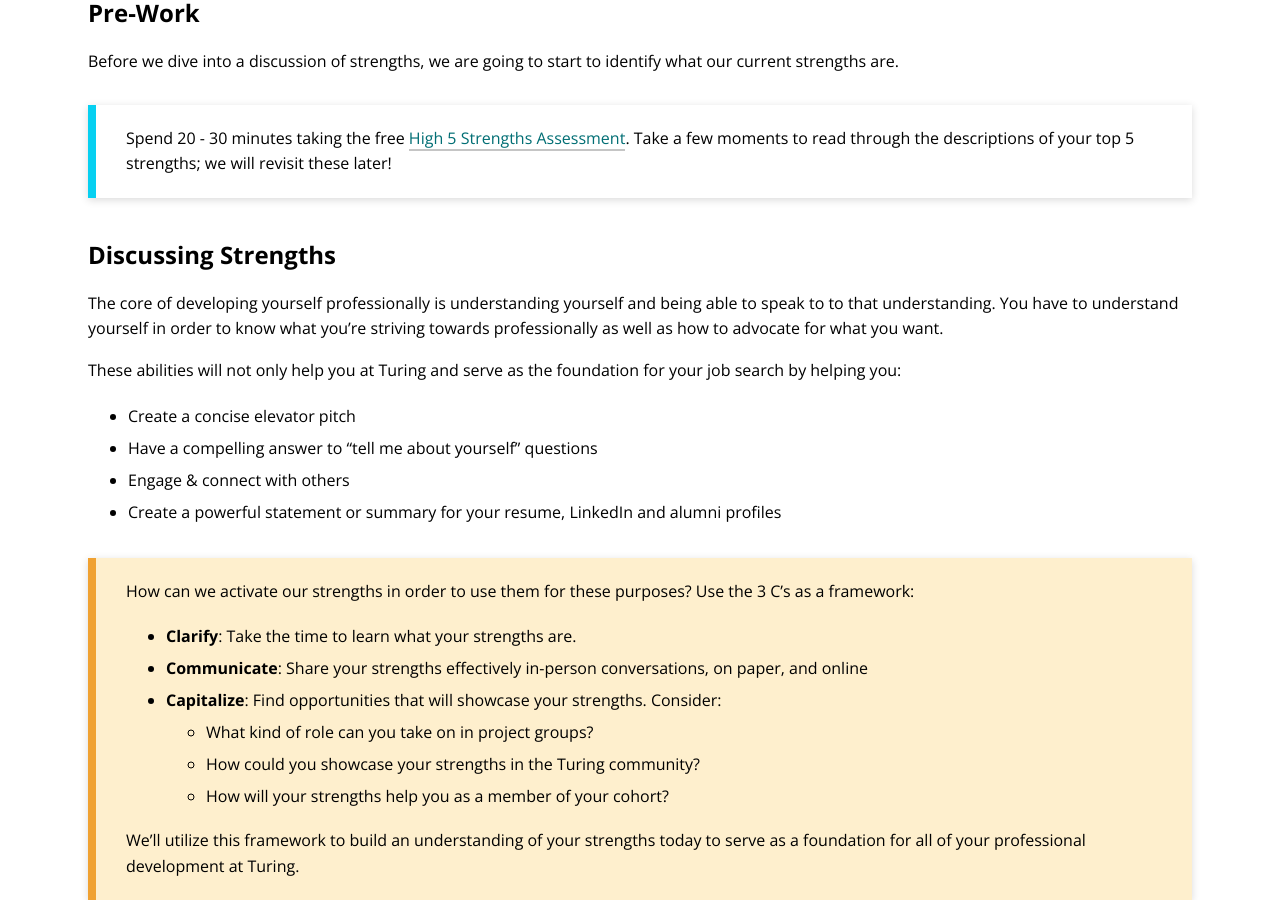
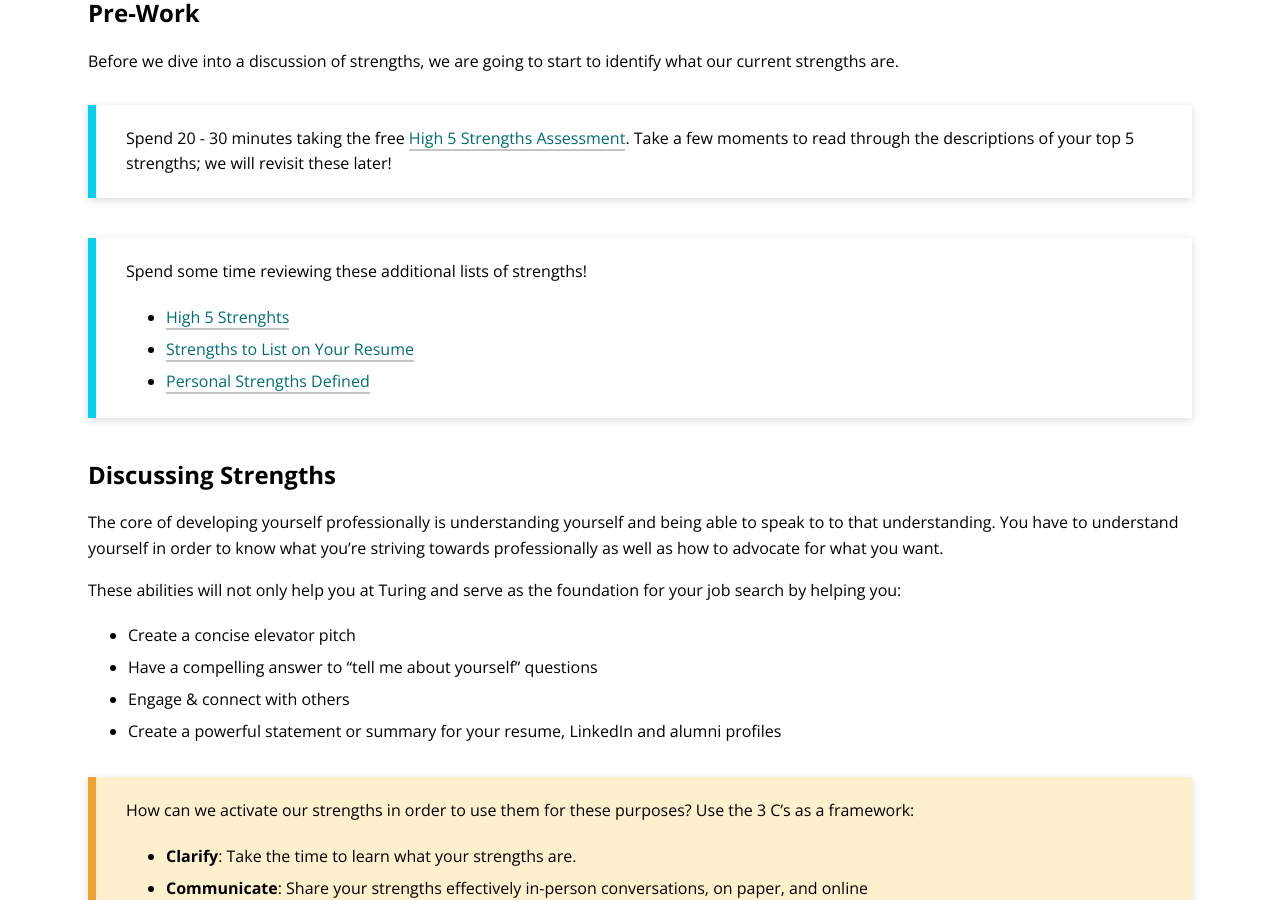
Before and after one commit to turingschool/launch-curriculum, a Jekyll site: the page built from module3/lessons/Week2/FindingYourStrengths.md, in a window 1280 px wide and 900 px high, scrolled down 429 px. Built offline with Jekyll 4.4.1, drawn with Linux system fonts in a browser that asks for light colours; nearby versions of some CDN libraries; comment, search, counter and statistics services are not loaded.

Commit message:
update pre-work

```diff
--- a/module3/lessons/Week2/FindingYourStrengths.md
+++ b/module3/lessons/Week2/FindingYourStrengths.md
@@ -14,6 +14,15 @@ Before we dive into a discussion of strengths, we are going to start to identify
 
 <section class='call-to-action' markdown='1'>
 Spend 20 - 30 minutes taking the free [High 5 Strengths Assessment](https://test.high5test.com/registration).  Take a few moments to read through the descriptions of your top 5 strengths; we will revisit these later!
+</section>
+
+<section class='call-to-action' markdown='1'>
+
+Spend some time reviewing these additional lists of strengths!
+* [High 5 Strenghts](https://high5test.com/wp-content/uploads/2018/04/HIGH5-Strengths-Sequence-Sample.pdf)
+* [Strengths to List on Your Resume](https://www.indeed.com/career-advice/resumes-cover-letters/strength-in-resume)
+* [Personal Strengths Defined](https://positivepsychology.com/what-are-your-strengths/)
+
 </section>
 
 <section class='instructor-notes' markdown='1'>
```
